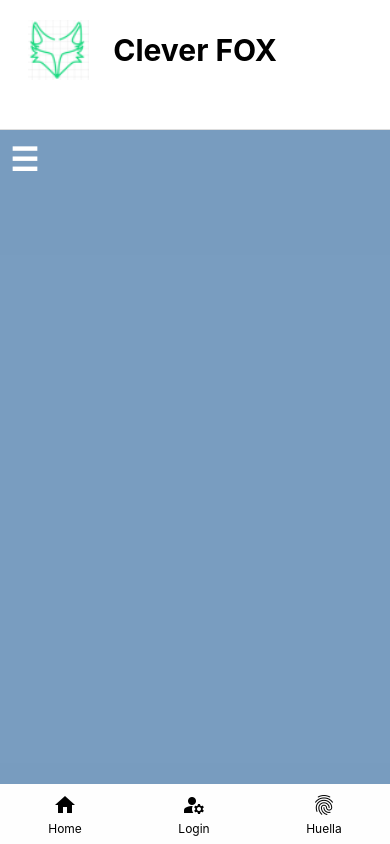
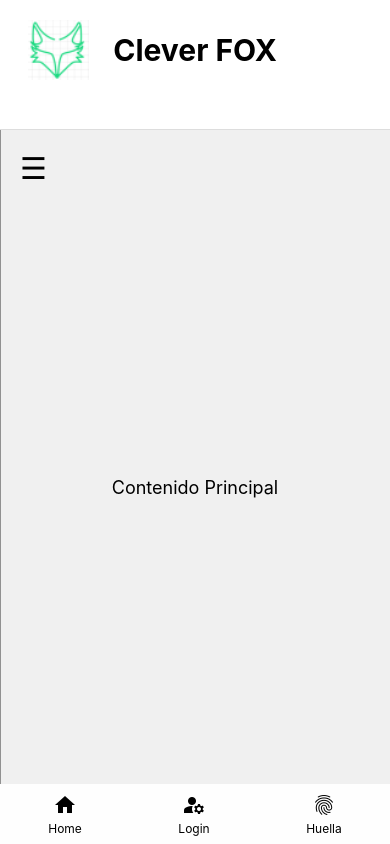
Before and after one commit to rrufino71/reactnativeapp, a React Native app: screen /Home in a window 390 px wide. Built offline with nearby package versions, Linux system fonts and the light colour scheme.

Commit message:
side menu con desplazamiento

```diff
--- a/components/CustomBar.jsx
+++ b/components/CustomBar.jsx
@@ -53,7 +53,8 @@ export default function CustomTabBar({ isKeyboardVisible }) {
           >
             <SignInIcon />
             <Text style={styles.tabLabel}>
-              {usuario ? usuario.name : "usuario"}
+              {/* usuario ? usuario.name : "usuario" */}
+              Perfil
             </Text>
           </TouchableOpacity>
         </>
--- a/screens/MainScreen.jsx
+++ b/screens/MainScreen.jsx
@@ -1,227 +1,144 @@
-import { useContext, useEffect, useState } from "react";
+import React, { useState, useRef, useContext } from "react";
 import {
   View,
+  Text,
   StyleSheet,
-  Button,
-  Text,
   TouchableOpacity,
   Animated,
   Dimensions,
-  ImageBackground,
+  PanResponder,
 } from "react-native";
-import { useSafeAreaInsets } from "react-native-safe-area-context";
-import { NotificationArea } from "../components/NotificationArea";
 import { AuthContext } from "../contexts/AuthContext";
-import { fetchUserData } from "../libs/sesiones";
-import { MenuIcon } from "../components/Icons";
 
-const { width } = Dimensions.get("window"); // Obtener ancho de la pantalla
+const { width } = Dimensions.get("window");
 
 export default function MainScreen({ navigation }) {
-  const insets = useSafeAreaInsets();
+  const { isAuthenticated, usuario } = useContext(AuthContext);
+  const [menuVisible, setMenuVisible] = useState(false);
+  const translateX = useRef(new Animated.Value(-width * 0.75)).current; // Menú ocupa 75% del ancho
+  const panResponder = useRef(
+    PanResponder.create({
+      onMoveShouldSetPanResponder: (_, gestureState) =>
+        Math.abs(gestureState.dx) > 20, // Detectar deslizamiento horizontal
+      onPanResponderMove: (_, gestureState) => {
+        if (!menuVisible && gestureState.dx > 0) {
+          // Mostrar menú si está cerrado y desliza a la derecha
+          translateX.setValue(Math.min(-width * 0.75 + gestureState.dx, 0));
+        } else if (menuVisible && gestureState.dx < 0) {
+          // Ocultar menú si está abierto y desliza a la izquierda
+          translateX.setValue(Math.max(gestureState.dx, -width * 0.75));
+        }
+      },
+      onPanResponderRelease: (_, gestureState) => {
+        if (gestureState.dx > 50) {
+          toggleMenu(true); // Abrir el menú
+        } else if (gestureState.dx < -50) {
+          toggleMenu(false); // Cerrar el menú
+        } else {
+          toggleMenu(menuVisible); // Volver al estado original
+        }
+      },
+    })
+  ).current;
 
-  const { mensaje, setUsuario, setIsAuthenticated, usuario, isAuthenticated } =
-    useContext(AuthContext);
-  const [dataSession, setDataSession] = useState(null);
-  const [session, setSession] = useState(null);
-
-  useEffect(() => {
-    async function tomaDatos() {
-      const xsession = await fetchUserData("usuario"); // Reemplaza 'userData' con la clave que guardaste
-      // console.log("Tomando datos de usuario: ", xsession);
-      setSession(xsession);
-    }
-    tomaDatos();
-  }, []);
-
-  useEffect(() => {
-    //console.log("guardamos session: ", session);
-    if (session) {
-      setUsuario(session);
-      setIsAuthenticated(true);
-      setDataSession(session);
-    }
-  }, [session]);
-
-  return (
-    <View
-      style={{
-        paddingTop: insets.top, // Aplica el margen superior
-        paddingBottom: insets.bottom, // Aplica el margen inferior
-        backgroundColor: "rgba(0, 72, 142,0.5)",
-      }}
-      className={`flex-1 justify-center items-center bg-${
-        usuario && usuario.colorScheme
-      }-back`}
-    >
-      {/* Contenido superpuesto */}
-
-      <BorderMenu navigation={navigation} />
-
-      {mensaje && <NotificationArea notificacion={mensaje}></NotificationArea>}
-    </View>
-
-    // </ImageBackground>
-  );
-}
-
-function BorderMenu({ navigation }) {
-  const [menuVisible, setMenuVisible] = useState(false);
-  const translateX = useState(new Animated.Value(-width / 2))[0]; // Inicia fuera de la vista
-  const opacity = useState(new Animated.Value(0))[0]; // Inicia completamente invisible
-
-  const toggleMenu = () => {
-    if (!menuVisible) {
-      // Mostrar el menú
-      Animated.parallel([
+  const toggleMenu = (show) => {
     Animated.timing(translateX, {
-          toValue: 0, // Mover dentro de la vista
+      toValue: show ? 0 : -width * 0.75,
       duration: 300,
       useNativeDriver: true,
-        }),
-        Animated.timing(opacity, {
-          toValue: 1, // Hacerlo visible
-          duration: 300,
-          useNativeDriver: true,
-        }),
-      ]).start();
-    } else {
-      // Ocultar el menú
-      Animated.parallel([
-        Animated.timing(translateX, {
-          toValue: -width / 2, // Mover fuera de la vista
-          duration: 300,
-          useNativeDriver: true,
-        }),
-        Animated.timing(opacity, {
-          toValue: 0, // Hacerlo invisible
-          duration: 300,
-          useNativeDriver: true,
-        }),
-      ]).start();
-    }
-    setMenuVisible(!menuVisible);
+    }).start(() => setMenuVisible(show));
   };
 
   return (
-    <View
+    <View style={styles.container} {...panResponder.panHandlers}>
+      {/* Menú deslizable */}
+      <Animated.View style={[styles.menu, { transform: [{ translateX }] }]}>
+        {!isAuthenticated ? (
+          <Text style={styles.menuText}>Menú</Text>
+        ) : (
+          <Text
             style={[
-        styles.containerMenu,
-        //menuVisible ? { zIndex: 100 } : { zIndex: -1, height: 0, width: 0 },
+              styles.menuText,
+              { borderBottomWidth: 3, borderBottomColor: "white" },
             ]}
           >
-      {/* Botón del menú - visible solo cuando el menú está cerrado */}
-      {!menuVisible && (
-        <TouchableOpacity onPress={toggleMenu} style={styles.menuButton}>
-          <Text style={styles.menuText}>☰</Text>
+            {usuario.name}
+          </Text>
+        )}
+
+        {/* settings*/}
+        {isAuthenticated && (
+          <TouchableOpacity
+            onPress={() => {
+              toggleMenu(false);
+              navigation.navigate("Settings");
+            }}
+          >
+            <Text style={styles.menuItem}>Settings</Text>
           </TouchableOpacity>
         )}
 
-      {/* Menú deslizable */}
-      <Animated.View
-        style={[styles.drawer, { transform: [{ translateX }], opacity }]}
-      >
-        <View style={styles.containerTitleView}>
-          <Text style={styles.titleMenu}>Menu</Text>
-        </View>
-        <Text
-          style={[styles.drawerText]}
-          onPress={() => {
-            navigation.navigate("Contacto");
-            toggleMenu(); // Cierra el menú después de navegar
-          }}
-        >
-          Contacto
-        </Text>
-        <View style={styles.divider} />
-        <Text
-          style={styles.drawerText}
-          onPress={() => {
-            navigation.navigate("About");
-            toggleMenu(); // Cierra el menú después de navegar
-          }}
-        >
-          About
-        </Text>
-        <View style={styles.divider} />
-        <Text
-          style={styles.drawerText}
-          onPress={() => {
-            fetchUserData("usuario");
-            toggleMenu(); // Cierra el menú después de navegar
-          }}
-        >
-          Load Data
-        </Text>
-        <View style={styles.divider} />
-        <TouchableOpacity onPress={toggleMenu}>
-          <Text style={styles.drawerText}>Cerrar</Text>
+        <TouchableOpacity onPress={() => toggleMenu(false)}>
+          <Text style={styles.menuItem}>Cerrar</Text>
         </TouchableOpacity>
       </Animated.View>
+
+      {/* Contenido principal */}
+      <View style={styles.content}>
+        {!menuVisible && (
+          <TouchableOpacity
+            onPress={() => toggleMenu(true)}
+            style={styles.menuButton}
+          >
+            <Text style={styles.menuButtonText}>☰</Text>
+          </TouchableOpacity>
+        )}
+        <Text style={styles.contentText}>Contenido Principal</Text>
+      </View>
     </View>
   );
 }
 
 const styles = StyleSheet.create({
-  containerMenu: {
+  container: {
+    flex: 1,
+    backgroundColor: "#f0f0f0",
+  },
+  menu: {
     position: "absolute",
     top: 0,
     left: 0,
-    width: "100%",
+    width: width * 0.75,
     height: "100%",
-    zIndex: 100, // Asegura que el menú esté por encima de otros elementos
+    backgroundColor: "#333",
+    padding: 20,
+    zIndex: 10,
+  },
+  menuText: {
+    color: "#fff",
+    fontSize: 24,
+    marginBottom: 20,
+  },
+  menuItem: {
+    color: "#fff",
+    fontSize: 18,
+    marginVertical: 10,
+  },
+  content: {
+    flex: 1,
+    justifyContent: "center",
+    alignItems: "center",
+  },
+  contentText: {
+    fontSize: 18,
   },
   menuButton: {
     position: "absolute",
-    top: 0,
-    left: 0, // Ícono en la esquina superior izquierda
-    padding: 10,
-    borderRadius: 5,
-    zIndex: 110, // Asegura que el botón esté encima del menú
+    top: 20,
+    left: 20,
+    zIndex: 20,
   },
-  menuText: {
-    color: "white",
-    fontSize: 32,
-    fontWeight: "bold",
-  },
-  drawer: {
-    position: "absolute",
-    top: 0,
-    left: 0,
-    width: width / 2,
-    height: "100%",
-    elevation: 10,
-    shadowColor: "#000",
-    shadowOffset: { width: 0, height: 2 },
-    shadowOpacity: 0.8,
-    shadowRadius: 2,
-    zIndex: 105,
-    backgroundColor: "rgba(110, 144, 231, 0.8)",
-  },
-  containerTitleView: {
-    backgroundColor: "rgba(60, 108, 232, 0.6)",
-    padding: 15,
-    width: "100%",
-  },
-  titleMenu: {
-    color: "white",
-    fontSize: 20,
-    fontWeight: "bold",
-  },
-  drawerText: {
-    fontSize: 18,
-    marginVertical: 0,
-    paddingHorizontal: 20,
-    color: "#fff",
-    paddingVertical: 15,
-  },
-  divider: {
-    height: 1,
-    backgroundColor: "#fff",
-    marginVertical: 5,
-    width: "100%",
-    alignSelf: "center",
-    marginBottom: 0,
-    marginTop: 0,
+  menuButtonText: {
+    fontSize: 30,
   },
 });
```
Lines whose indentation alone changed are shown as unchanged.
